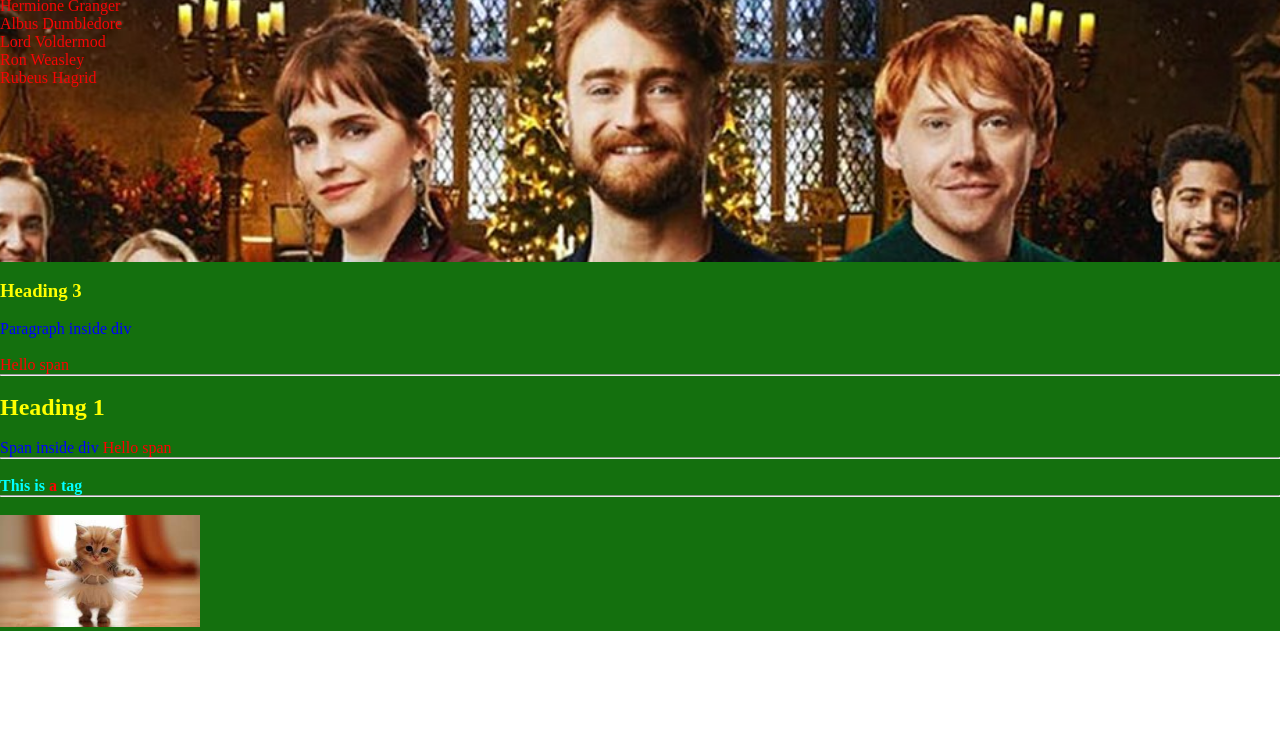
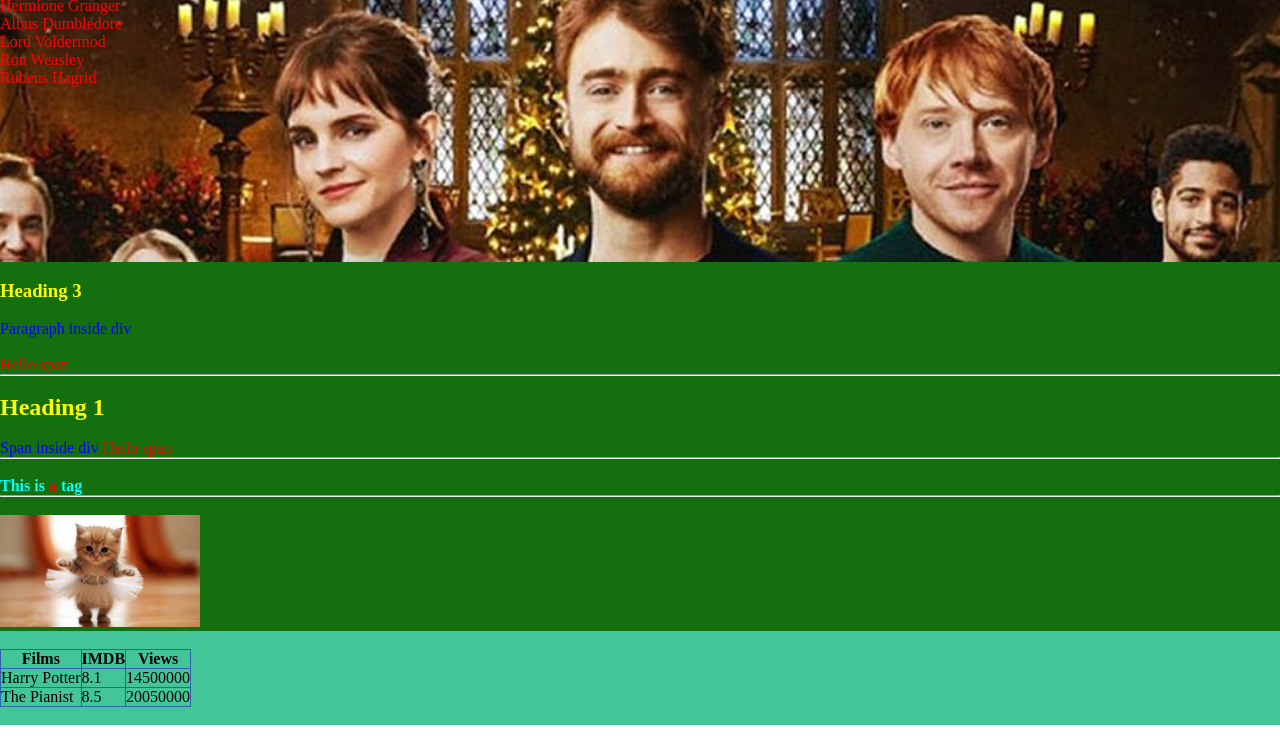
Before and after one commit to nazrinamiraslanli/CodeAcademy-Classworks, a plain HTML site: page 06.Css-Task/background.html in a window 1280 px wide. Shown: the part 58-800 px from the top of the page. Drawn offline with Linux system fonts and the light colour scheme; files whose address does not match are found by name.

Commit message:
background

```diff
--- a/06.Css-Task/background.html
+++ b/06.Css-Task/background.html
@@ -45,5 +45,26 @@
       <br />
       <a href="#"><img src=".//image/download.jfif" alt="" width="200" /></a>
     </div>
+    <div class="headd">
+        <br>
+        <table>
+            <tr>
+                <th>Films</th>
+                <th>IMDB</th>
+                <th>Views</th>
+            </tr>
+            <tr>
+                <td>Harry Potter</td>
+                <td>8.1</td>
+                <td>14500000</td>
+            </tr>
+            <tr>
+                <td>The Pianist</td>
+                <td>8.5</td>
+                <td>20050000</td>
+            </tr>
+        </table>
+        <br>
+    </div>
   </body>
 </html>
--- a/06.Css-Task/style.css
+++ b/06.Css-Task/style.css
@@ -29,3 +29,11 @@ h6{
 h4{
     color: aqua;
 }
+.headd{
+    background-color: rgb(67, 197, 154);}
+    table,tr,td,th{
+        border: 1px solid rgb(49, 98, 172);
+        border-collapse: collapse;
+        width: 500;
+        height: 400;
+    }
```
